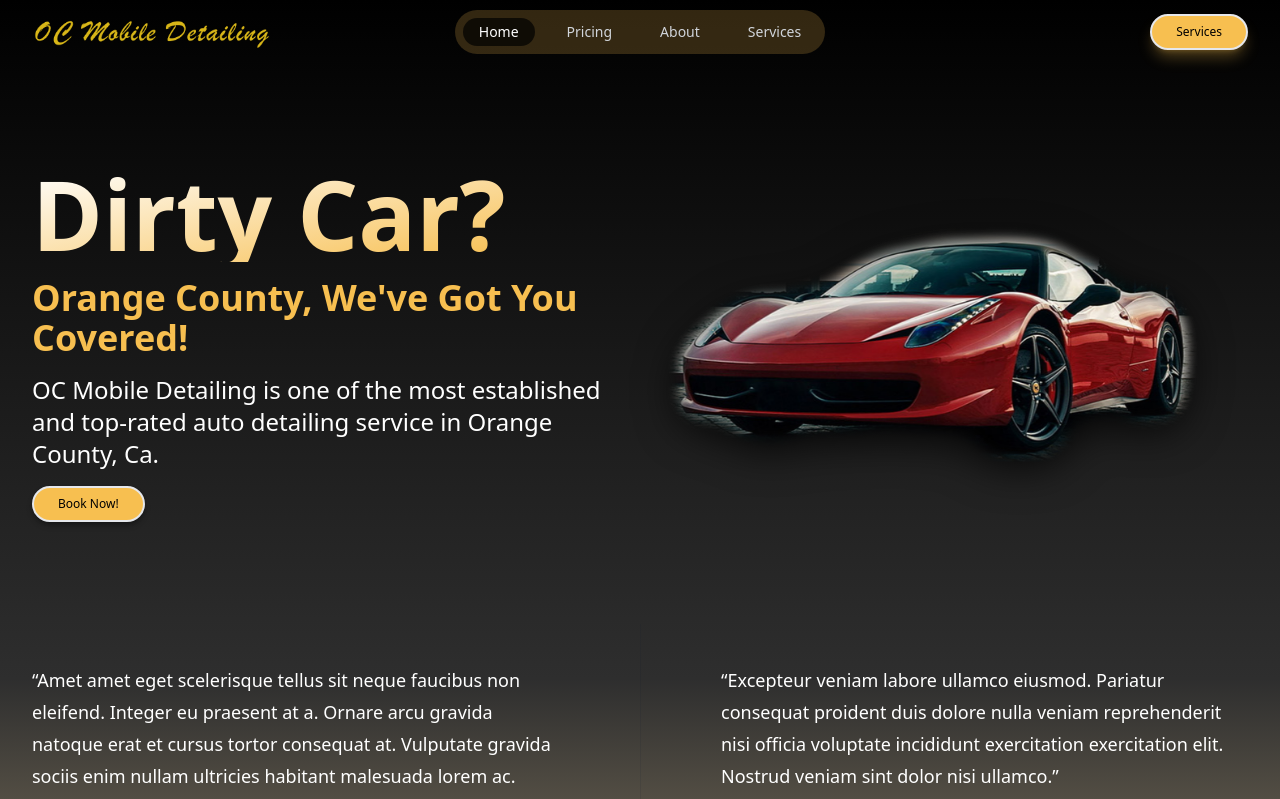
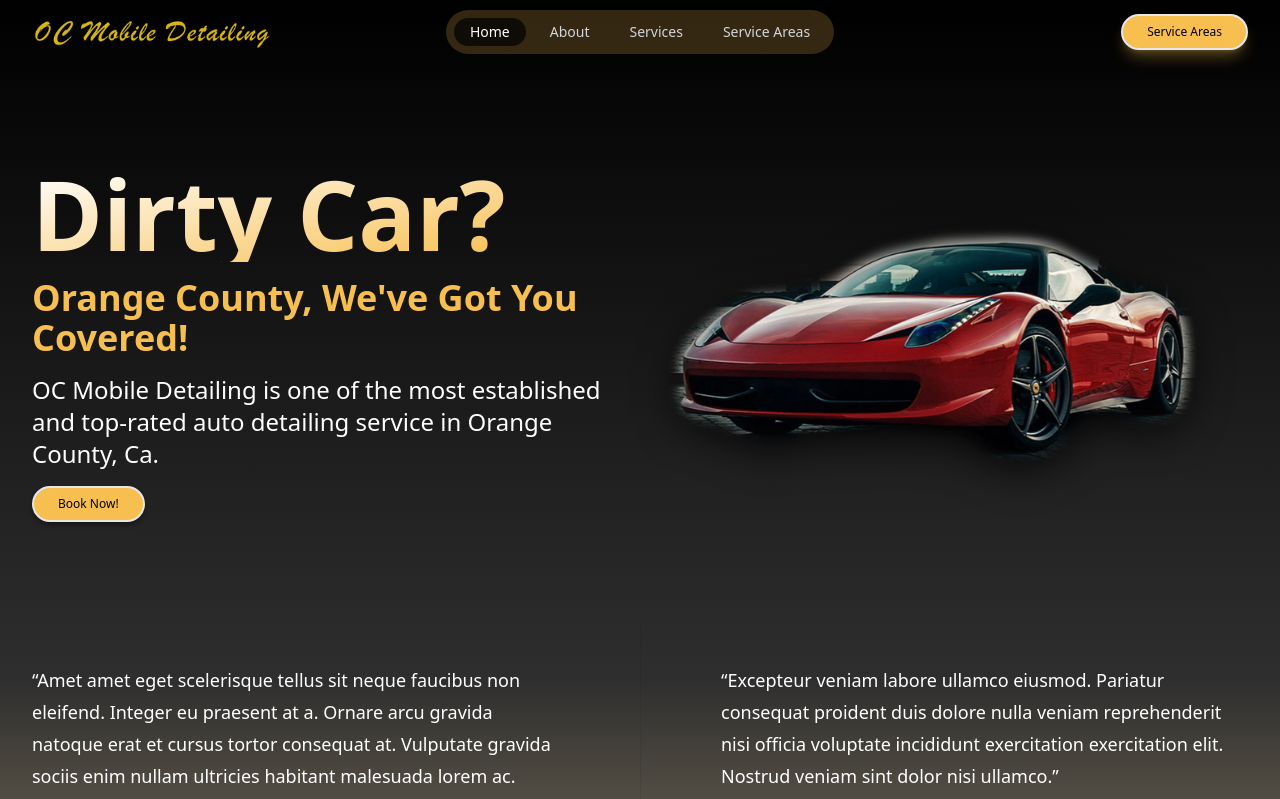
Before and after one commit to Kam-Mivehchi/oc-mobile-detail, a Next.js app: page / in a window 1280 px wide. Shown: the top 799 px of the page. Built offline with nearby package versions, Linux system fonts and the light colour scheme.

Commit message:
update nav

```diff
--- a/src/components/navbar.tsx
+++ b/src/components/navbar.tsx
@@ -14,9 +14,9 @@ interface INavigation {
 }
 const navigation: INavigation[] = [
    { name: 'Home', href: '/' },
-   { name: 'Pricing', href: '/#pricing' },
    { name: 'About', href: '/about' },
    { name: 'Services', href: '/services' },
+   { name: 'Service Areas', href: '/servicearea' },
    { name: 'Book Online', href: 'https://squareup.com/appointments/book/zbjssb4r09gtek/LPB9YSAY3YG93/start' },
 ]
 function classNames(...classes: string[]) {
@@ -47,7 +47,7 @@ function Navbar() {
                            />
                         </div>
                      </div>
-                     <div className="absolute inset-y-0 right-0 flex items-center sm:hidden">
+                     <div className="absolute inset-y-0 right-0 flex items-center md:hidden">
                         {/* Mobile menu button*/}
                         <button className="inline-flex items-center justify-center rounded-md p-2 text-gray-400 hover:bg-white/50 hover:text-white focus:outline-none focus:ring-2 focus:ring-inset focus:ring-white" onClick={() => setOpen(true)}>
                            <span className="sr-only">Open main menu</span>
@@ -58,12 +58,12 @@ function Navbar() {
                            )}
                         </button>
                      </div>
-                     <div className="hidden  sm:block">
+                     <div className="hidden  md:block">
 
-                        <div className="flex space-x-4 bg-accent/20 px-2 rounded-full  relative">
+                        <div className="flex gap-2 bg-accent/20 px-2 rounded-full  relative">
                            {navigation.map((item) => {
                               if (item.name === "Book Online") {
-                                 return (<a href={item.href} className='bg-accent px-6 py-2 my-1 text-sm font-medium hover:bg-accent/80 rounded-full text-left w-max lg:hidden '>
+                                 return (<a href={item.href} className='bg-accent px-4 py-1 grid content-center my-1 text-sm font-medium hover:text-white hover:shadow-accent/50 hover:bg-accent/7 rounded-full  w-max lg:hidden shadow-lg shadow-accent/30 border-2'>
                                     {item.name}
                                  </a>)
                               }
@@ -72,7 +72,7 @@ function Navbar() {
                                  href={item.href}
                                  className={classNames(
                                     item.href === pathname ? 'bg-black/70 text-white' : 'text-gray-300 hover:bg-white/50 hover:text-white',
-                                    'rounded-full px-4 py-1 my-2 text-sm font-medium transition-all duration-700'
+                                    'rounded-full px-4 py-1 my-2 lg:text-sm font-medium transition-all duration-700 text-xs w-max'
                                  )}
                                  aria-current={item.href === pathname ? 'page' : undefined}
                               >
```
